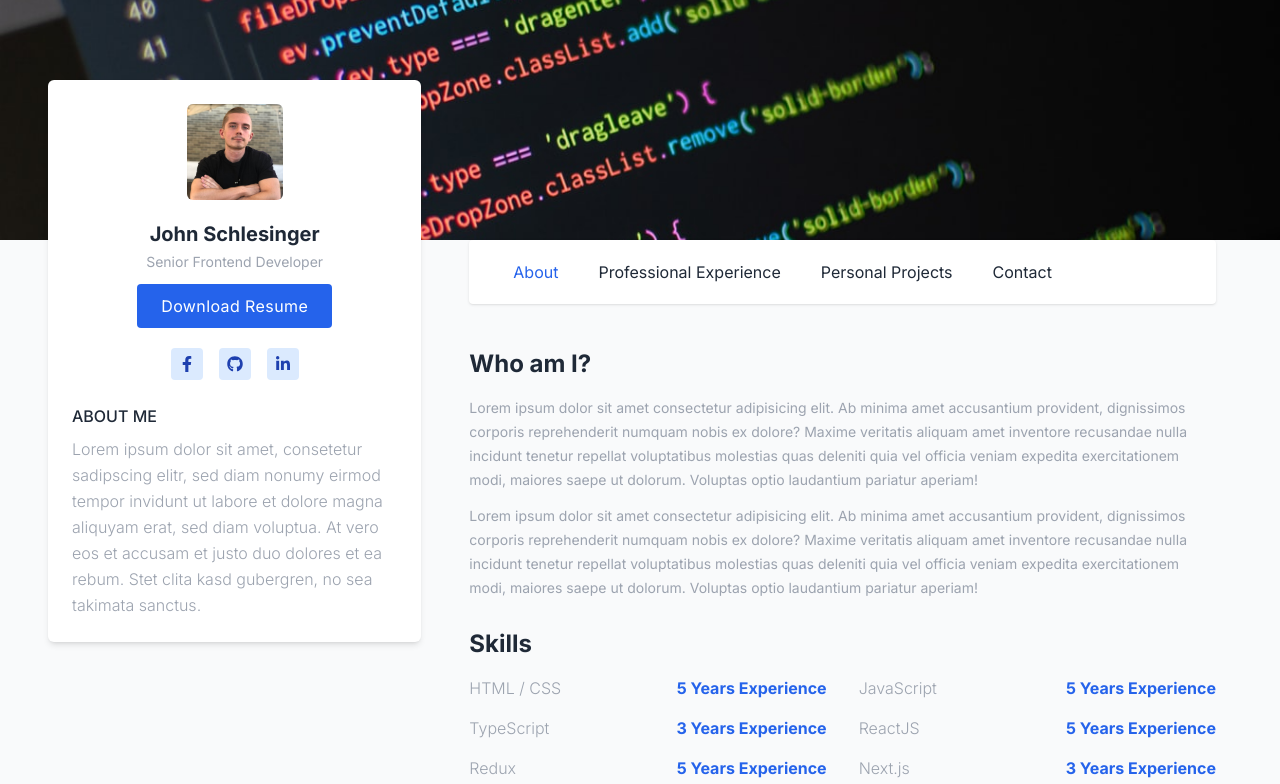
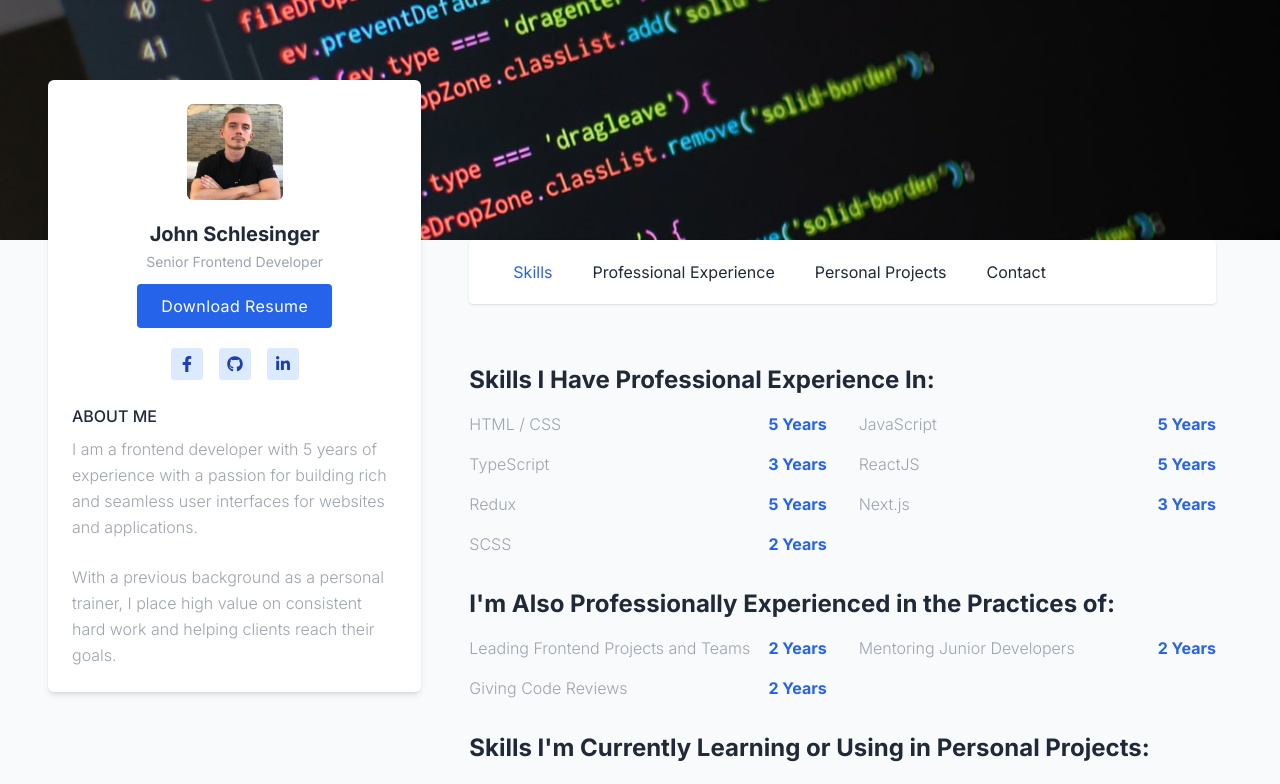
Before and after one commit to Jschles1/jschles-portfolio, a Next.js app: page / in a window 1280 px wide. Shown: the top 784 px of the page. Built offline with nearby package versions, Linux system fonts and the light colour scheme.

Commit message:
Finish about me section and skills page

```diff
--- a/src/app/page.tsx
+++ b/src/app/page.tsx
@@ -6,27 +6,6 @@ export default function Home() {
     <section className="py-8">
       <div className="flex flex-wrap md:px-4">
         <div className="w-full">
-          <div className="md:mx-4">
-            <h3 className="text-2xl text-gray-800 font-bold mb-4">Who am I?</h3>
-            <p className="text-sm text-gray-400 leading-6 mb-3">
-              Lorem ipsum dolor sit amet consectetur adipisicing elit. Ab minima
-              amet accusantium provident, dignissimos corporis reprehenderit
-              numquam nobis ex dolore? Maxime veritatis aliquam amet inventore
-              recusandae nulla incidunt tenetur repellat voluptatibus molestias
-              quas deleniti quia vel officia veniam expedita exercitationem
-              modi, maiores saepe ut dolorum. Voluptas optio laudantium pariatur
-              aperiam!
-            </p>
-            <p className="text-sm text-gray-400 leading-6 mb-3">
-              Lorem ipsum dolor sit amet consectetur adipisicing elit. Ab minima
-              amet accusantium provident, dignissimos corporis reprehenderit
-              numquam nobis ex dolore? Maxime veritatis aliquam amet inventore
-              recusandae nulla incidunt tenetur repellat voluptatibus molestias
-              quas deleniti quia vel officia veniam expedita exercitationem
-              modi, maiores saepe ut dolorum. Voluptas optio laudantium pariatur
-              aperiam!
-            </p>
-          </div>
           <Skills />
         </div>
       </div>
--- a/src/components/pages/About/Skills/SkillItem.tsx
+++ b/src/components/pages/About/Skills/SkillItem.tsx
@@ -1,24 +1,31 @@
 interface Props {
   skill: {
     title: string;
-    yearsExperience: number;
+    yearsExperience?: number;
   };
 }
 
 const SkillItem = (props: Props) => {
   const { title, yearsExperience } = props.skill;
-  const yearsExperienceString =
-    yearsExperience === 1
-      ? `${yearsExperience} Year Experience`
-      : `${yearsExperience} Years Experience`;
+  let yearsExperienceString = "";
+
+  if (yearsExperience) {
+    yearsExperienceString =
+      yearsExperience === 1
+        ? `${yearsExperience} Year`
+        : `${yearsExperience} Years`;
+  }
+
   return (
     <div className="w-full md:w-1/2">
       <div className="mb-4 md:mx-4">
         <div className="flex justify-between items-center mb-1">
           <h5 className="text-md text-gray-400 font-light">{title}</h5>
-          <span className="text-md text-blue-600 font-bold">
-            {yearsExperienceString}
-          </span>
+          {!!yearsExperience && (
+            <span className="text-md text-blue-600 font-bold">
+              {yearsExperienceString}
+            </span>
+          )}
         </div>
       </div>
     </div>
--- a/src/components/pages/About/Skills/Skills.tsx
+++ b/src/components/pages/About/Skills/Skills.tsx
@@ -1,6 +1,6 @@
 import SkillItem from "./SkillItem";
 
-const skillData = [
+const professionalSkillData = [
   {
     id: 1,
     title: "HTML / CSS",
@@ -31,11 +31,7 @@ const skillData = [
     title: "Next.js",
     yearsExperience: 3,
   },
-  {
-    id: 7,
-    title: "TailwindCSS",
-    yearsExperience: 1,
-  },
+
   {
     id: 8,
     title: "SCSS",
@@ -43,16 +39,95 @@ const skillData = [
   },
 ];
 
+const personalSkillData = [
+  {
+    id: 1,
+    title: "Leading Frontend Projects and Teams",
+    yearsExperience: 2,
+  },
+  {
+    id: 2,
+    title: "Mentoring Junior Developers",
+    yearsExperience: 2,
+  },
+  {
+    id: 3,
+    title: "Giving Code Reviews",
+    yearsExperience: 2,
+  },
+];
+
+const learningSkillData = [
+  {
+    id: 1,
+    title: "TailwindCSS",
+  },
+  {
+    id: 2,
+    title: "NodeJS",
+  },
+  {
+    id: 3,
+    title: "MongoDB",
+  },
+  {
+    id: 4,
+    title: "AWS Lambda",
+  },
+  {
+    id: 5,
+    title: "AWS S3",
+  },
+  {
+    id: 6,
+    title: "AWS Step Functions",
+  },
+  {
+    id: 7,
+    title: "Puppeteer",
+  },
+  {
+    id: 8,
+    title: "Python",
+  },
+];
+
 const Skills = () => {
   return (
     <div className="py-4">
+      <div className="flex flex-wrap mb-4">
+        <div className="w-full">
+          <div className="md:mx-4">
+            <h3 className="text-2xl text-gray-800 font-bold mb-4">
+              Skills I Have Professional Experience In:
+            </h3>
+          </div>
+        </div>
+        {professionalSkillData.map((skill, id) => (
+          <SkillItem skill={skill} key={id} />
+        ))}
+      </div>
+      <div className="flex flex-wrap mb-4">
+        <div className="w-full">
+          <div className="md:mx-4">
+            <h3 className="text-2xl text-gray-800 font-bold mb-4">
+              I&apos;m Also Professionally Experienced in the Practices of:
+            </h3>
+          </div>
+        </div>
+        {personalSkillData.map((skill, id) => (
+          <SkillItem skill={skill} key={id} />
+        ))}
+      </div>
       <div className="flex flex-wrap">
         <div className="w-full">
           <div className="md:mx-4">
-            <h3 className="text-2xl text-gray-800 font-bold mb-4">Skills</h3>
+            <h3 className="text-2xl text-gray-800 font-bold mb-4">
+              Skills I&apos;m Currently Learning or Using in Personal Projects:
+            </h3>
           </div>
         </div>
-        {skillData.map((skill, id) => (
+        {learningSkillData.map((skill, id) => (
           <SkillItem skill={skill} key={id} />
         ))}
       </div>
--- a/src/components/sections/Navbar/Navbar.tsx
+++ b/src/components/sections/Navbar/Navbar.tsx
@@ -5,7 +5,7 @@ import NavbarLinkItem from "./NavbarLinkItem";
 const navbarData: NavbarLink[] = [
   {
     id: 1,
-    title: "About",
+    title: "Skills",
     to: "/",
   },
   {
--- a/src/components/sections/Sidebar/Sidebar.tsx
+++ b/src/components/sections/Sidebar/Sidebar.tsx
@@ -59,10 +59,14 @@ const Sidebar = () => {
           About Me
         </h3>
         <p className="text-gray-400 text font-light leading-relaxed">
-          Lorem ipsum dolor sit amet, consetetur sadipscing elitr, sed diam
-          nonumy eirmod tempor invidunt ut labore et dolore magna aliquyam erat,
-          sed diam voluptua. At vero eos et accusam et justo duo dolores et ea
-          rebum. Stet clita kasd gubergren, no sea takimata sanctus.
+          I am a frontend developer with 5 years of experience with a passion
+          for building rich and seamless user interfaces for websites and
+          applications.
+        </p>
+        <br />
+        <p className="text-gray-400 text font-light leading-relaxed">
+          With a previous background as a personal trainer, I place high value
+          on consistent hard work and helping clients reach their goals.
         </p>
       </div>
     </aside>
```
